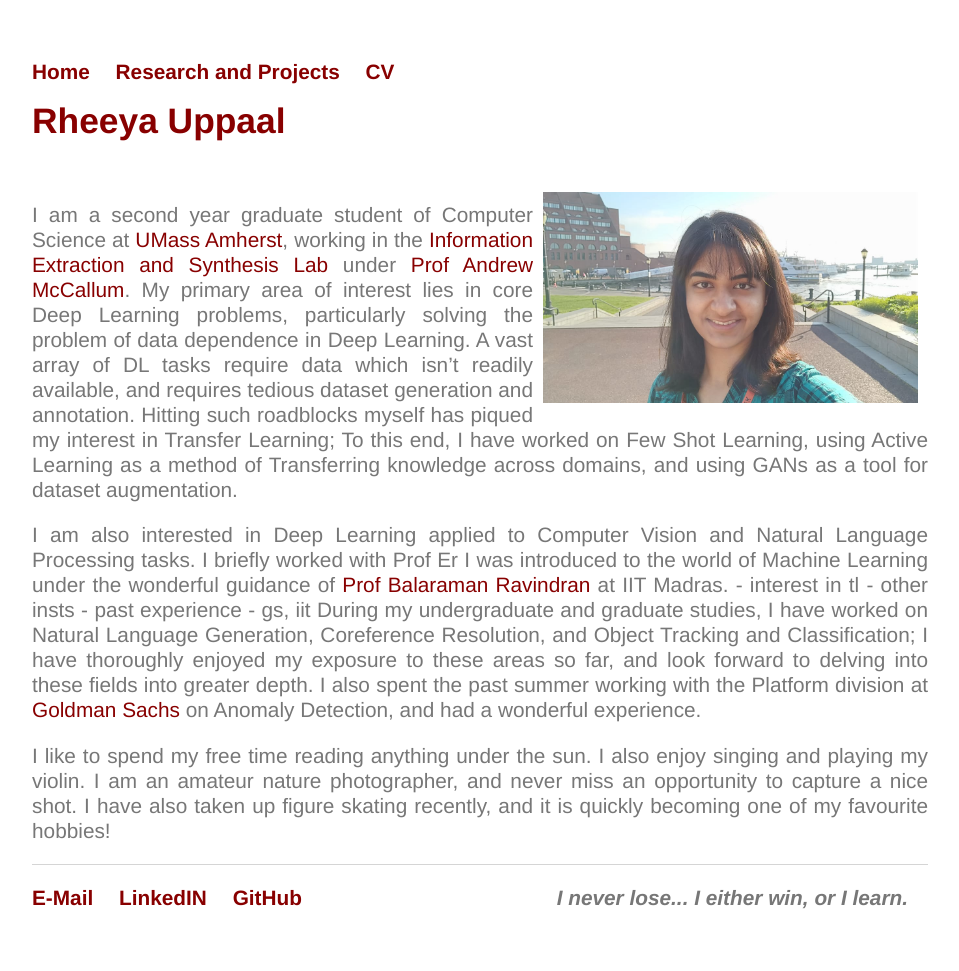
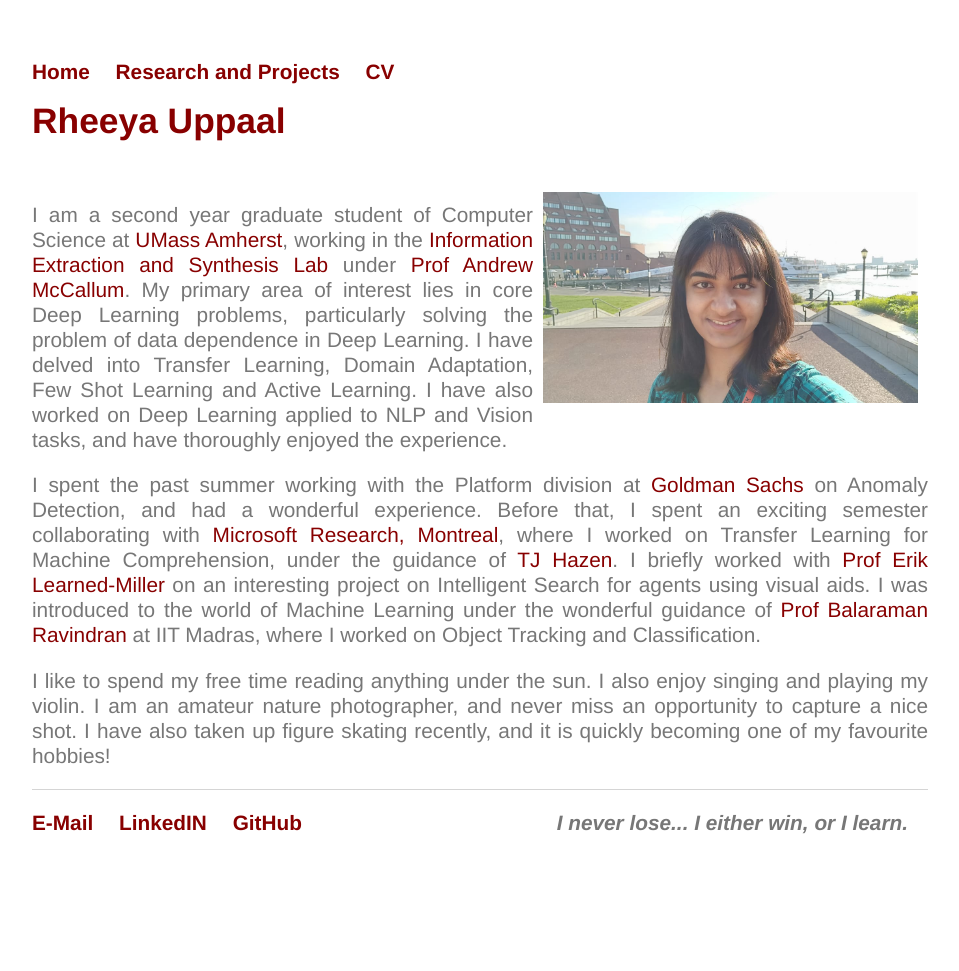
Before and after one commit to Uppaal/Uppaal.github.io, a Jekyll site: the page built from index.html, in a window 1280 px wide. Shown: the whole page, without its empty margins (160-1119 px from the left). Built offline with Jekyll 4.4.1, drawn with Linux system fonts in a browser that asks for light colours; after the commit the page ends 900 px from its top, so only the background shows below that.

Commit message:
Update index.html

```diff
--- a/index.html
+++ b/index.html
@@ -7,21 +7,9 @@ title: Rheeya Uppaal
 	<br>
 	<img src="images/R3.jpeg" style="float:right" src="R2.jpeg" alt="picture" class="inline" width="375"/>
 
-	<p align="justify">I am a second year graduate student of Computer Science at <a href="https://www.cics.umass.edu/">UMass Amherst</a>, working in the <a href="http://www.iesl.cs.umass.edu/">Information Extraction and Synthesis Lab</a> under <a href="https://people.cs.umass.edu/~mccallum/">Prof Andrew McCallum</a>.
+	<p align="justify">I am a second year graduate student of Computer Science at <a href="https://www.cics.umass.edu/">UMass Amherst</a>, working in the <a href="http://www.iesl.cs.umass.edu/">Information Extraction and Synthesis Lab</a> under <a href="https://people.cs.umass.edu/~mccallum/">Prof Andrew McCallum</a>. My primary area of interest lies in core Deep Learning problems, particularly solving the problem of data dependence in Deep Learning. I have delved into Transfer Learning, Domain Adaptation, Few Shot Learning and Active Learning. I have also worked on Deep Learning applied to NLP and Vision tasks, and have thoroughly enjoyed the experience. </p>
 
-		My primary area of interest lies in core Deep Learning problems, particularly solving the problem of data dependence in Deep Learning. A vast array of DL tasks require data which isn’t readily available, and requires tedious dataset generation and annotation. Hitting such roadblocks myself has piqued my interest in Transfer Learning; To this end,  I have worked on Few Shot Learning, using Active Learning as a method of Transferring knowledge across domains, and using GANs as a tool for dataset augmentation.</p>
-
-	<p align="justify">I am also interested in Deep Learning applied to Computer Vision and Natural Language Processing tasks. I briefly worked with Prof Er
-
-		I was introduced to the world of Machine Learning under the wonderful guidance of <a href="https://www.cse.iitm.ac.in/~ravi/">Prof Balaraman Ravindran</a> at IIT Madras.
-
-
-- interest in tl
-- other insts
-- past experience - gs, iit
-
-
-		During my undergraduate and graduate studies, I have worked on Natural Language Generation, Coreference Resolution, and Object Tracking and Classification; I have thoroughly enjoyed my exposure to these areas so far, and look forward to delving into these fields into greater depth. I also spent the past summer working with the Platform division at <a href="https://www.goldmansachs.com/index.html">Goldman Sachs</a> on Anomaly Detection, and had a wonderful experience.</p>
+	<p align="justify">I spent the past summer working with the Platform division at <a href="https://www.goldmansachs.com/index.html">Goldman Sachs</a> on Anomaly Detection, and had a wonderful experience. Before that, I spent an exciting semester collaborating with <a href="https://www.microsoft.com/en-us/research/lab/microsoft-research-montreal/">Microsoft Research, Montreal</a>, where I worked on Transfer Learning for Machine Comprehension, under the guidance of <a href="https://www.microsoft.com/en-us/research/people/tihazen/">TJ Hazen</a>. I briefly worked with <a href="https://people.cs.umass.edu/~elm/">Prof Erik Learned-Miller</a> on an interesting project on Intelligent Search for agents using visual aids. I was introduced to the world of Machine Learning under the wonderful guidance of <a href="https://www.cse.iitm.ac.in/~ravi/">Prof Balaraman Ravindran</a> at IIT Madras, where I worked on Object Tracking and Classification.
 
 	<p align="justify">I like to spend my free time reading anything under the sun. I also enjoy singing and playing my violin. I am an amateur nature photographer, and never miss an opportunity to capture a nice shot. I have also taken up figure skating recently, and it is quickly becoming one of my favourite hobbies!</p>
 
```
